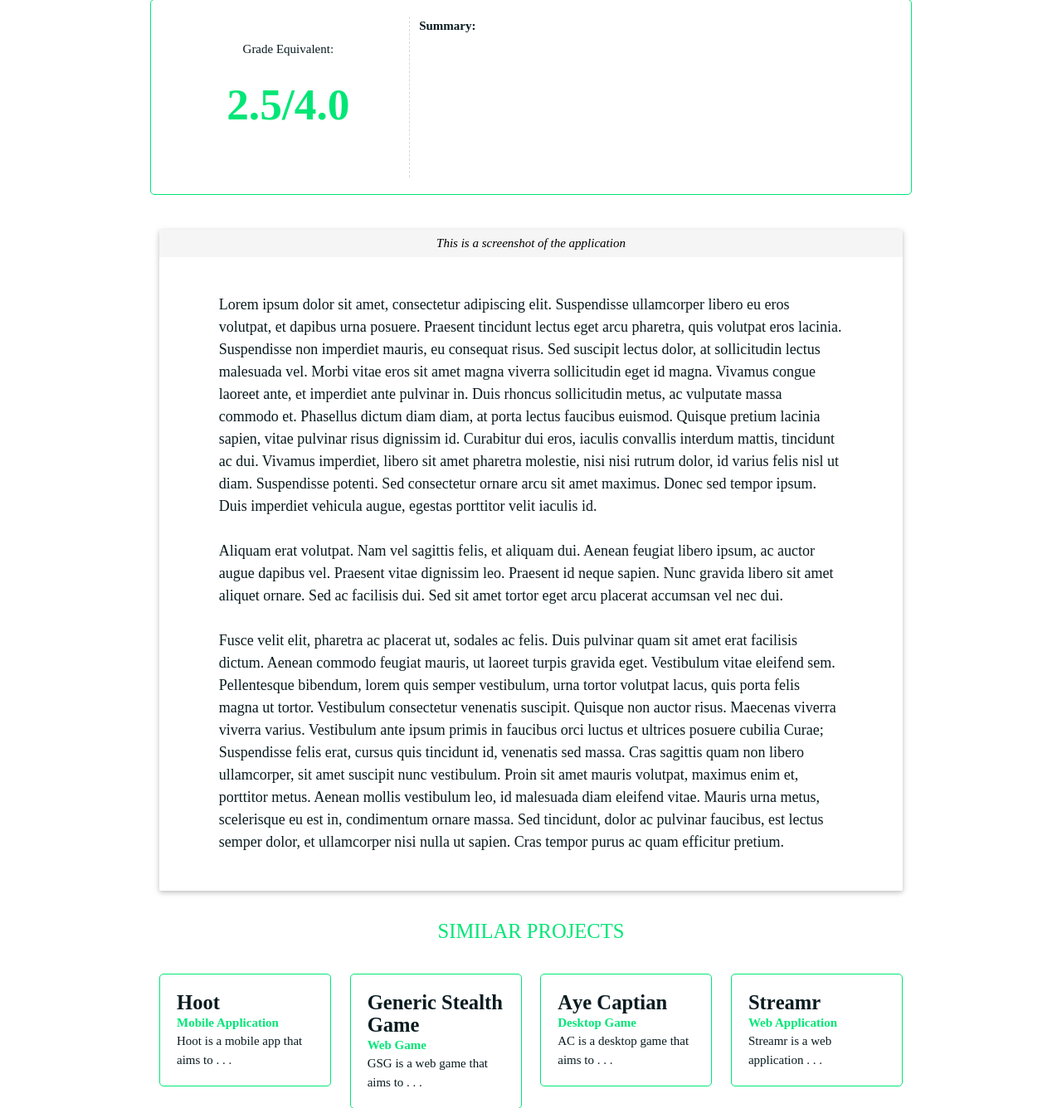
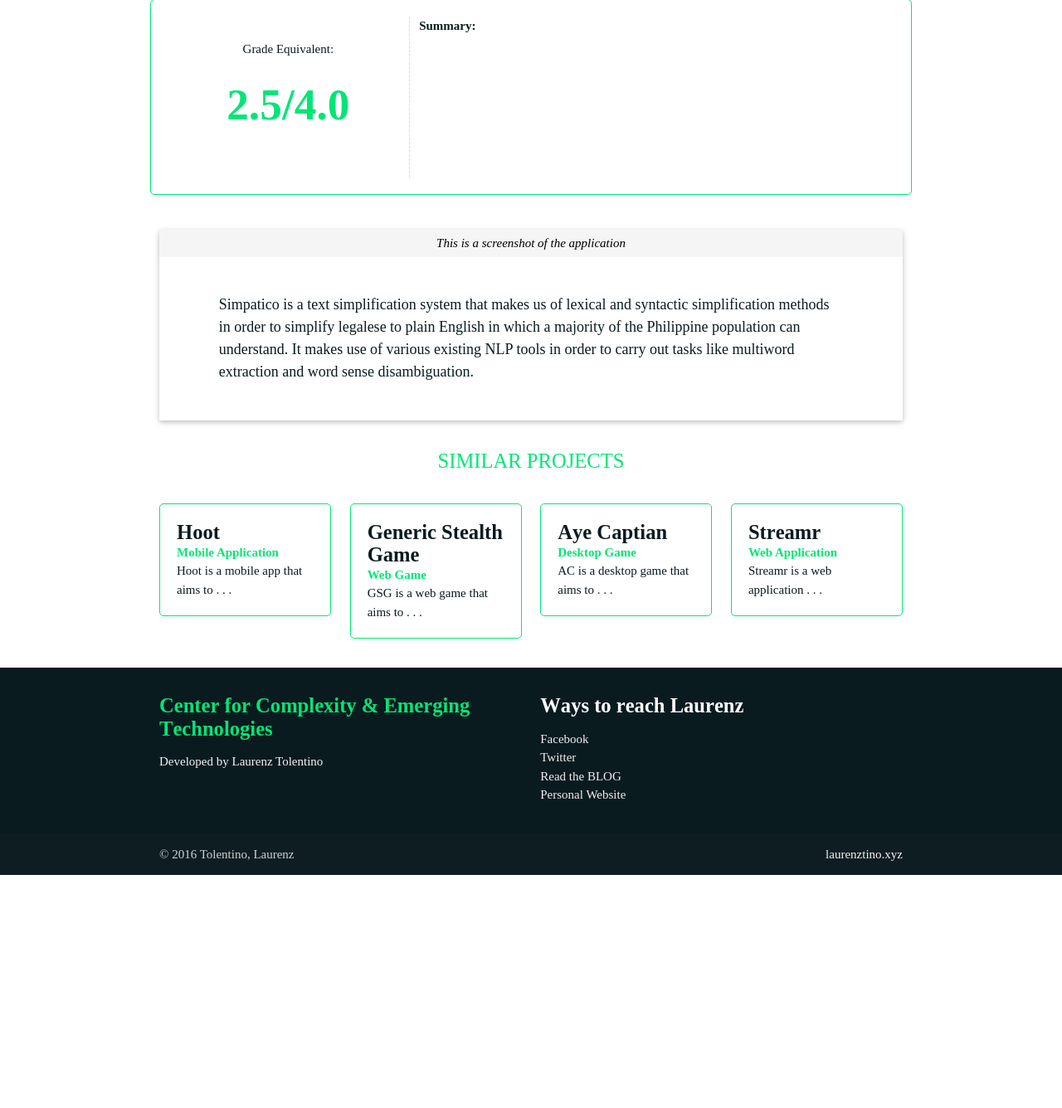
Before and after one commit to JNM-2T17/ProjectQuiver, a PHP site: page /sample-proj.php?id=1 in a window 1280 px wide. Shown: the part 909-2245 px from the top of the page at 83% size. After the commit the page ends 1964 px from the top, so only its background shows below. Run offline with PHP 8.4, Linux system fonts and the light colour scheme; data comes from the database, SQL or seed files in the repository; some web fonts are replaced.

Commit message:
Slight fix

```diff
--- a/sample-proj.php
+++ b/sample-proj.php
@@ -259,13 +259,7 @@
                                 <div class="card-content"
                                      style="font-size: 1.2em; padding: 5% 8% 5% 8%;">
                                     <p>
-                                    Lorem ipsum dolor sit amet, consectetur adipiscing elit. Suspendisse ullamcorper libero eu eros volutpat, et dapibus urna posuere. Praesent tincidunt lectus eget arcu pharetra, quis volutpat eros lacinia. Suspendisse non imperdiet mauris, eu consequat risus. Sed suscipit lectus dolor, at sollicitudin lectus malesuada vel. Morbi vitae eros sit amet magna viverra sollicitudin eget id magna. Vivamus congue laoreet ante, et imperdiet ante pulvinar in. Duis rhoncus sollicitudin metus, ac vulputate massa commodo et. Phasellus dictum diam diam, at porta lectus faucibus euismod. Quisque pretium lacinia sapien, vitae pulvinar risus dignissim id. Curabitur dui eros, iaculis convallis interdum mattis, tincidunt ac dui. Vivamus imperdiet, libero sit amet pharetra molestie, nisi nisi rutrum dolor, id varius felis nisl ut diam. Suspendisse potenti. Sed consectetur ornare arcu sit amet maximus. Donec sed tempor ipsum. Duis imperdiet vehicula augue, egestas porttitor velit iaculis id.
-                                    <br>
-                                    <br>
-                                    Aliquam erat volutpat. Nam vel sagittis felis, et aliquam dui. Aenean feugiat libero ipsum, ac auctor augue dapibus vel. Praesent vitae dignissim leo. Praesent id neque sapien. Nunc gravida libero sit amet aliquet ornare. Sed ac facilisis dui. Sed sit amet tortor eget arcu placerat accumsan vel nec dui.
-                                    <br>
-                                    <br>
-                                    Fusce velit elit, pharetra ac placerat ut, sodales ac felis. Duis pulvinar quam sit amet erat facilisis dictum. Aenean commodo feugiat mauris, ut laoreet turpis gravida eget. Vestibulum vitae eleifend sem. Pellentesque bibendum, lorem quis semper vestibulum, urna tortor volutpat lacus, quis porta felis magna ut tortor. Vestibulum consectetur venenatis suscipit. Quisque non auctor risus. Maecenas viverra viverra varius. Vestibulum ante ipsum primis in faucibus orci luctus et ultrices posuere cubilia Curae; Suspendisse felis erat, cursus quis tincidunt id, venenatis sed massa. Cras sagittis quam non libero ullamcorper, sit amet suscipit nunc vestibulum. Proin sit amet mauris volutpat, maximus enim et, porttitor metus. Aenean mollis vestibulum leo, id malesuada diam eleifend vitae. Mauris urna metus, scelerisque eu est in, condimentum ornare massa. Sed tincidunt, dolor ac pulvinar faucibus, est lectus semper dolor, et ullamcorper nisi nulla ut sapien. Cras tempor purus ac quam efficitur pretium.
+                                    <?php echo $project['description'];?>
                                     </p>
                                 </div>
                             </div>
```
